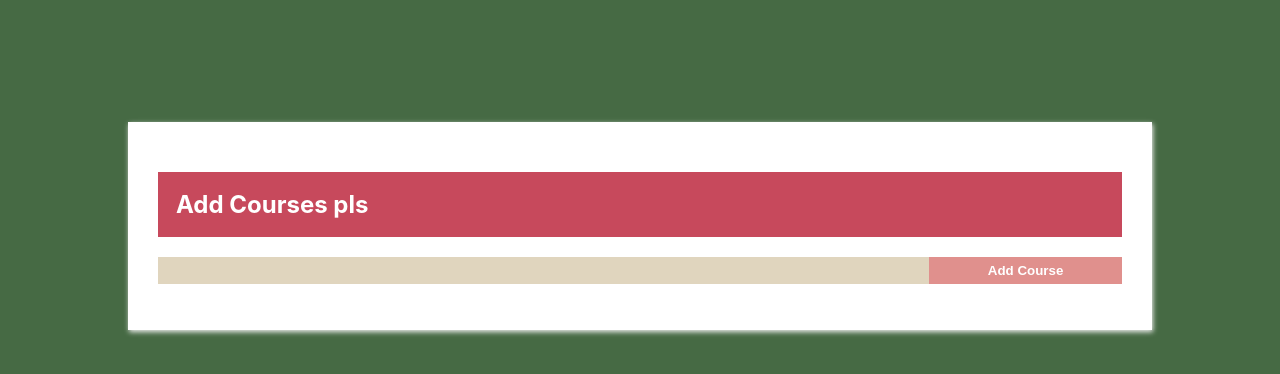
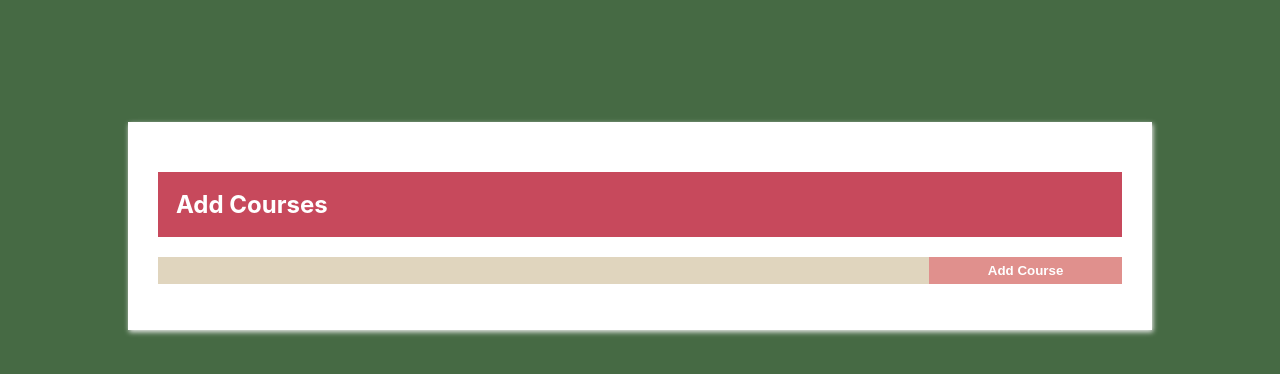
Before and after one commit to olahasan/CRUD_React-Project_Class-Component, a React (Create React App) app: page / in a window 1280 px wide. Shown: the top 374 px of the page. Built offline with nearby package versions, Linux system fonts and the light colour scheme.

Commit message:
remove pls

```diff
--- a/src/App.js
+++ b/src/App.js
@@ -73,7 +73,7 @@ class App extends Component{
 
     return(
       <section className="App">
-         <h2>Add Courses pls</h2>
+         <h2>Add Courses</h2>
          <CourseForm  updateCourse={this.updateCourse}  addCourse={this.addCourse} current={this.state.current}/>
          <ul>{courseList}</ul>
       </section>
```
